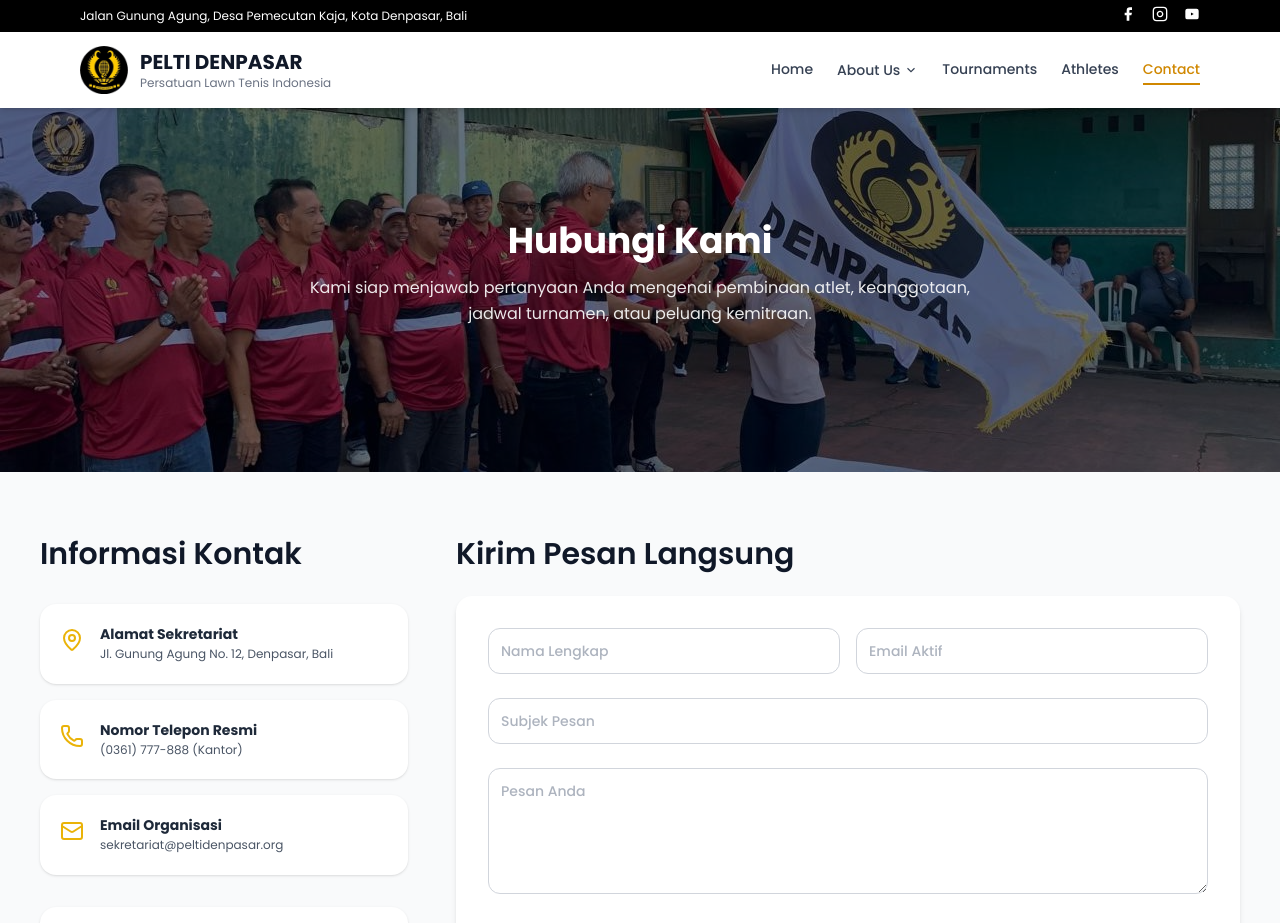
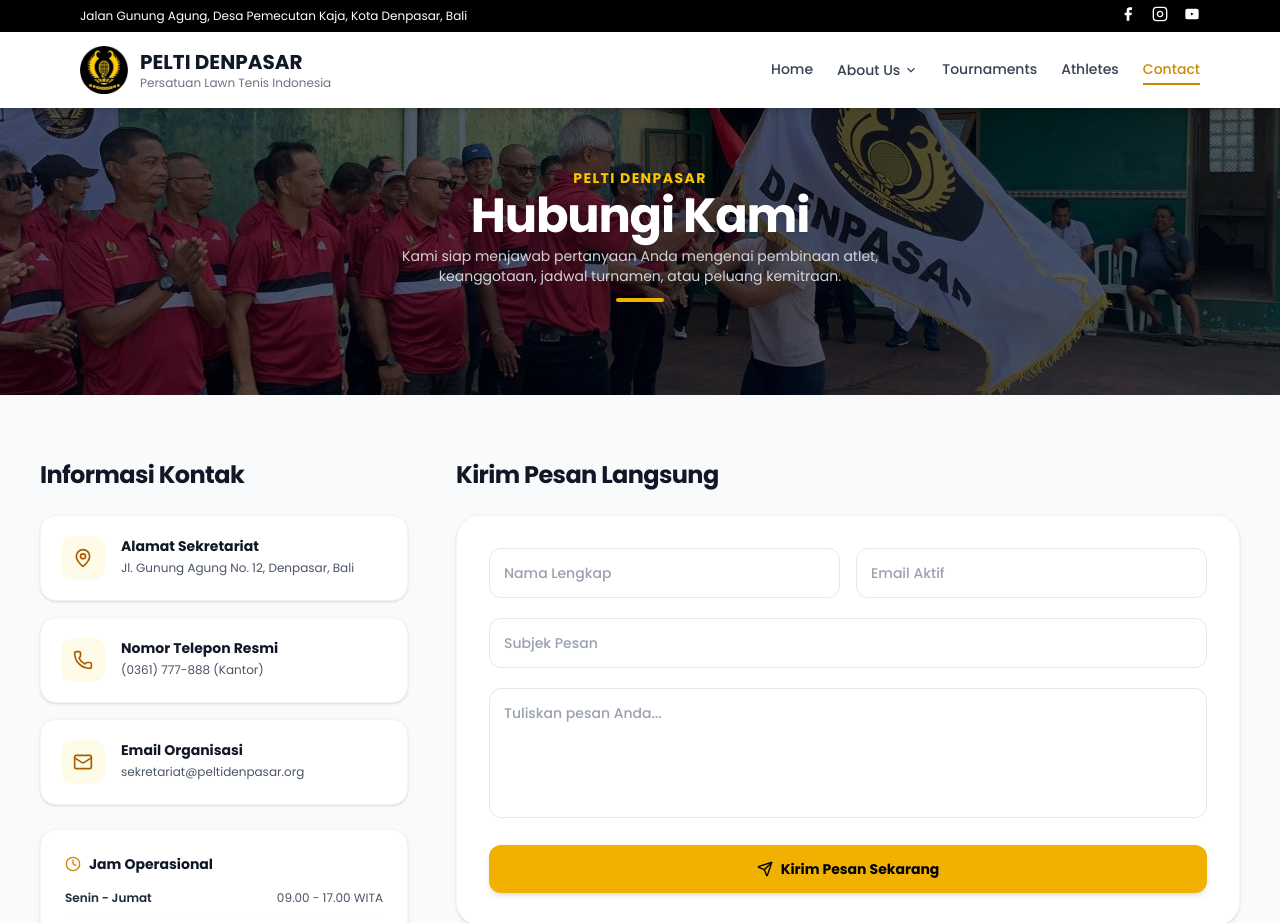
Before and after one commit to Nyomanpass/peltidenpasar, a React (Vite) app in the folder frontend/: page /contact in a window 1280 px wide. Shown: the top 923 px of the page. Built offline with nearby package versions, Linux system fonts and the light colour scheme; what @react-pdf/renderer would draw is missing.

Commit message:
style:edit tampilan di halaman Contact

```diff
--- a/frontend/src/pages/user/ContactPage.jsx
+++ b/frontend/src/pages/user/ContactPage.jsx
@@ -1,69 +1,62 @@
-import React from 'react';
-import { Mail, MapPin, Phone, Clock, Send } from 'lucide-react';
-import Navbar from '../../components/Navbar';
-import Footer from '../../components/Footer';
-
+import React from "react";
+import { Mail, MapPin, Phone, Clock, Send } from "lucide-react";
+import Navbar from "../../components/Navbar";
+import Footer from "../../components/Footer";
 
 const ContactPage = () => {
-
-    // Ganti dengan data aktual PelTI Denpasar
   const contactDetails = [
-        { icon: MapPin, title: "Alamat Sekretariat", detail: "Jl. Gunung Agung No. 12, Denpasar, Bali", color: "text-indigo-600" },
-        { icon: Phone, title: "Nomor Telepon Resmi", detail: "(0361) 777-888 (Kantor)", color: "text-indigo-600" },
-        { icon: Mail, title: "Email Organisasi", detail: "sekretariat@peltidenpasar.org", color: "text-indigo-600" },
+    {
+      icon: MapPin,
+      title: "Alamat Sekretariat",
+      detail: "Jl. Gunung Agung No. 12, Denpasar, Bali",
+    },
+    {
+      icon: Phone,
+      title: "Nomor Telepon Resmi",
+      detail: "(0361) 777-888 (Kantor)",
+    },
+    {
+      icon: Mail,
+      title: "Email Organisasi",
+      detail: "sekretariat@peltidenpasar.org",
+    },
   ];
 
   return (
     <>
-    <Navbar/>
-    {/* HERO */}
+      <Navbar />
 
-
-       <div className="relative w-full h-[400px] mt-18">
+      {/* HERO BANNER RESPONSIF (Selaras dengan Halaman Publik Lainnya) */}
+      <div className="relative w-full aspect-[16/6] sm:aspect-[16/5] md:aspect-[16/4] min-h-[220px] max-h-[450px] mt-[65px] sm:mt-[75px] overflow-hidden">
         <img
           src="/hero.jpg"
-          alt="Kepengurusan Pelti Denpasar"
-          className="w-full h-full object-cover"
+          alt="Kontak PELTI Denpasar"
+          className="w-full h-full object-cover object-center"
         />
+        <div className="absolute inset-0 bg-black/60"></div>
 
-        <div className="absolute inset-0 bg-black/50"></div>
-
-        <div
-          className="
-            absolute inset-0
-            flex flex-col items-center justify-center
-            px-4 sm:px-6 md:px-10 lg:px-20
-            text-center text-white
-          "
-        >
-          <h2 className="text-xl sm:text-2xl md:text-4xl font-bold mb-3 leading-tight">
+        <div className="absolute inset-0 flex flex-col items-center justify-center px-4 text-center text-white">
+          <span className="text-yellow-400 font-bold text-xs sm:text-sm tracking-widest uppercase mb-1 drop-shadow">
+            PELTI Denpasar
+          </span>
+          <h1 className="text-2xl sm:text-4xl md:text-5xl font-extrabold tracking-tight drop-shadow-md">
             Hubungi Kami
-          </h2>
-
-          <p
-            className="
-              max-w-md sm:max-w-xl md:max-w-2xl
-              text-xs sm:text-sm md:text-base
-              opacity-90 leading-relaxed
-            "
-          >
+          </h1>
+          <p className="text-gray-200 text-xs sm:text-sm max-w-lg mt-1.5 opacity-90 hidden sm:block">
             Kami siap menjawab pertanyaan Anda mengenai pembinaan atlet, keanggotaan, jadwal turnamen, atau peluang kemitraan.
-
           </p>
+          <div className="w-12 h-1 bg-yellow-500 rounded-full mt-2 sm:mt-3"></div>
         </div>
       </div>
 
       <div className="min-h-screen bg-gray-50">
-
         {/* MAIN CONTENT */}
-<section className="py-12 sm:py-16 bg-gray-50">
+        <section className="py-12 sm:py-16">
           <div className="max-w-7xl mx-auto px-4 sm:px-6 lg:px-10">
-
             <div className="grid grid-cols-1 lg:grid-cols-3 gap-8 lg:gap-12">
-
               {/* KIRI – INFO KONTAK */}
-      <div className="space-y-8">
-        <h2 className="text-xl sm:text-3xl font-semibold text-gray-900">
+              <div className="space-y-6">
+                <h2 className="text-xl sm:text-2xl font-extrabold text-gray-900 tracking-tight">
                   Informasi Kontak
                 </h2>
 
@@ -74,14 +67,16 @@ const ContactPage = () => {
                     return (
                       <div
                         key={index}
-                className="flex items-start p-5 bg-white rounded-2xl shadow-sm hover:shadow-md transition"
+                        className="flex items-start p-5 bg-white rounded-2xl shadow-sm border border-gray-100 hover:shadow-md transition"
                       >
-                <IconComponent className="w-6 h-6 text-primary mt-1 flex-shrink-0" />
+                        <div className="p-3 rounded-xl bg-yellow-50 text-yellow-700 shrink-0">
+                          <IconComponent className="w-5 h-5" />
+                        </div>
                         <div className="ml-4">
-                  <h3 className="text-sm font-bold text-gray-800">
+                          <h3 className="text-sm font-bold text-gray-900">
                             {item.title}
                           </h3>
-                  <p className="text-[12px] text-gray-600 leading-relaxed">
+                          <p className="text-xs text-gray-600 mt-0.5 leading-relaxed">
                             {item.detail}
                           </p>
                         </div>
@@ -91,20 +86,20 @@ const ContactPage = () => {
                 </div>
 
                 {/* JAM OPERASIONAL */}
-        <div className="p-6 bg-white rounded-2xl shadow-sm">
-          <h3 className="text-sm font-bold text-gray-800 mb-4 flex items-center">
-            <Clock className="w-5 h-5 text-primary mr-2" />
+                <div className="p-6 bg-white rounded-2xl shadow-sm border border-gray-100 space-y-4">
+                  <h3 className="text-sm font-bold text-gray-900 flex items-center gap-2">
+                    <Clock className="w-4 h-4 text-yellow-600" />
                     Jam Operasional
                   </h3>
 
-          <div className="text-[12px] text-gray-700 space-y-3">
-            <div className="flex justify-between">
-              <span className="font-semibold">Senin - Jumat</span>
-              <span>09.00 - 17.00 WITA</span>
+                  <div className="text-xs text-gray-700 space-y-2.5">
+                    <div className="flex justify-between border-b border-gray-50 pb-2">
+                      <span className="font-semibold text-gray-800">Senin - Jumat</span>
+                      <span className="text-gray-600">09.00 - 17.00 WITA</span>
                     </div>
                     <div className="flex justify-between">
-              <span className="font-semibold">Sabtu</span>
-              <span>09.00 - 13.00 WITA</span>
+                      <span className="font-semibold text-gray-800">Sabtu</span>
+                      <span className="text-gray-600">09.00 - 13.00 WITA</span>
                     </div>
                   </div>
                 </div>
@@ -112,43 +107,22 @@ const ContactPage = () => {
 
               {/* KANAN – FORM */}
               <div className="lg:col-span-2">
-        <h2 className="text-xl sm:text-3xl font-semibold text-gray-900 mb-6">
+                <h2 className="text-xl sm:text-2xl font-extrabold text-gray-900 mb-6 tracking-tight">
                   Kirim Pesan Langsung
                 </h2>
 
-        <form className="space-y-6 bg-white p-6 sm:p-8 rounded-2xl shadow-md">
-
+                <form className="space-y-5 bg-white p-6 sm:p-8 rounded-3xl shadow-sm border border-gray-100">
                   <div className="grid grid-cols-1 md:grid-cols-2 gap-4">
                     <input
                       type="text"
                       placeholder="Nama Lengkap"
-              className="w-full p-3
-                border border-gray-300
-                rounded-xl
-                text-sm font-medium
-                placeholder:text-gray-400
-                placeholder:text-sm
-                placeholder:opacity-80
-                focus:ring-2 focus:ring-primary
-                focus:border-primary
-                outline-none
-                transition"
+                      className="w-full p-3.5 border border-gray-200 rounded-xl text-sm font-medium placeholder:text-gray-400 focus:ring-2 focus:ring-yellow-500 focus:border-yellow-500 outline-none transition"
                       required
                     />
                     <input
                       type="email"
                       placeholder="Email Aktif"
-               className="w-full p-3
-                border border-gray-300
-                rounded-xl
-                text-sm font-medium
-                placeholder:text-gray-400
-                placeholder:text-sm
-                placeholder:opacity-80
-                focus:ring-2 focus:ring-primary
-                focus:border-primary
-                outline-none
-                transition"
+                      className="w-full p-3.5 border border-gray-200 rounded-xl text-sm font-medium placeholder:text-gray-400 focus:ring-2 focus:ring-yellow-500 focus:border-yellow-500 outline-none transition"
                       required
                     />
                   </div>
@@ -156,63 +130,39 @@ const ContactPage = () => {
                   <input
                     type="text"
                     placeholder="Subjek Pesan"
-             className="w-full p-3
-                border border-gray-300
-                rounded-xl
-                text-sm font-medium
-                placeholder:text-gray-400
-                placeholder:text-sm
-                placeholder:opacity-80
-                focus:ring-2 focus:ring-primary
-                focus:border-primary
-                outline-none
-                transition"
+                    className="w-full p-3.5 border border-gray-200 rounded-xl text-sm font-medium placeholder:text-gray-400 focus:ring-2 focus:ring-yellow-500 focus:border-yellow-500 outline-none transition"
                     required
                   />
 
                   <textarea
-            placeholder="Pesan Anda"
+                    placeholder="Tuliskan pesan Anda..."
                     rows="5"
-             className="w-full p-3
-                border border-gray-300
-                rounded-xl
-                text-sm font-medium
-                placeholder:text-gray-400
-                placeholder:text-sm
-                placeholder:opacity-80
-                focus:ring-2 focus:ring-primary
-                focus:border-primary
-                outline-none
-                transition"
+                    className="w-full p-3.5 border border-gray-200 rounded-xl text-sm font-medium placeholder:text-gray-400 focus:ring-2 focus:ring-yellow-500 focus:border-yellow-500 outline-none transition resize-none"
                     required
                   ></textarea>
 
                   <button
                     type="submit"
-            className="w-full text-md bg-primary text-white py-3 rounded-xl
-                       hover:bg-yellow-500 transition shadow-md
-                       flex items-center justify-center gap-2"
+                    className="w-full text-sm font-bold bg-yellow-500 text-black py-3.5 rounded-xl hover:bg-yellow-600 transition shadow-md flex items-center justify-center gap-2"
                   >
-            <Send className="w-5 h-5" />
+                    <Send className="w-4 h-4" />
                     Kirim Pesan Sekarang
                   </button>
                 </form>
               </div>
-
             </div>
           </div>
         </section>
 
-
         {/* MAP */}
-  <section className="pb-16 pt-8 bg-gray-50">
-    <div className="mx-auto px-4 md:px-10 lg:px-20">
-      <h2 className="text-xl sm:text-3xl font-semibold text-gray-900 text-center mb-6">
+        <section className="pb-16 pt-4 bg-gray-50">
+          <div className="max-w-7xl mx-auto px-4 sm:px-6 lg:px-10">
+            <h2 className="text-xl sm:text-2xl font-extrabold text-gray-900 text-center mb-6 tracking-tight">
               Lokasi Kesekretariatan
             </h2>
 
-      <div className="rounded-xl shadow-xl overflow-hidden">
-        <div className="relative w-full aspect-video">
+            <div className="rounded-3xl shadow-sm border border-gray-100 overflow-hidden bg-white p-2">
+              <div className="relative w-full aspect-video sm:aspect-[21/9] rounded-2xl overflow-hidden">
                 <iframe
                   src="https://www.google.com/maps/embed?pb=!1m18!1m12!1m3!1d3944.413230801631!2d115.1920860746113!3d-8.652190341394816!2m3!1f0!2f0!3f0!3m2!1i1024!2i768!4f13.1!3m3!1m2!1s0x2dd240aa3d7071f3%3A0xc8dc2db3234d6bb5!2sStadion%20Kompyang%20Sujana!5e0!3m2!1sid!2sid!4v1769075076344!5m2!1sid!2sid"
                   className="w-full h-full border-0"
@@ -224,10 +174,9 @@ const ContactPage = () => {
             </div>
           </div>
         </section>
-
       </div>
 
-    <Footer/>
+      <Footer />
     </>
   );
 };
```
Lines whose indentation alone changed are shown as unchanged.
